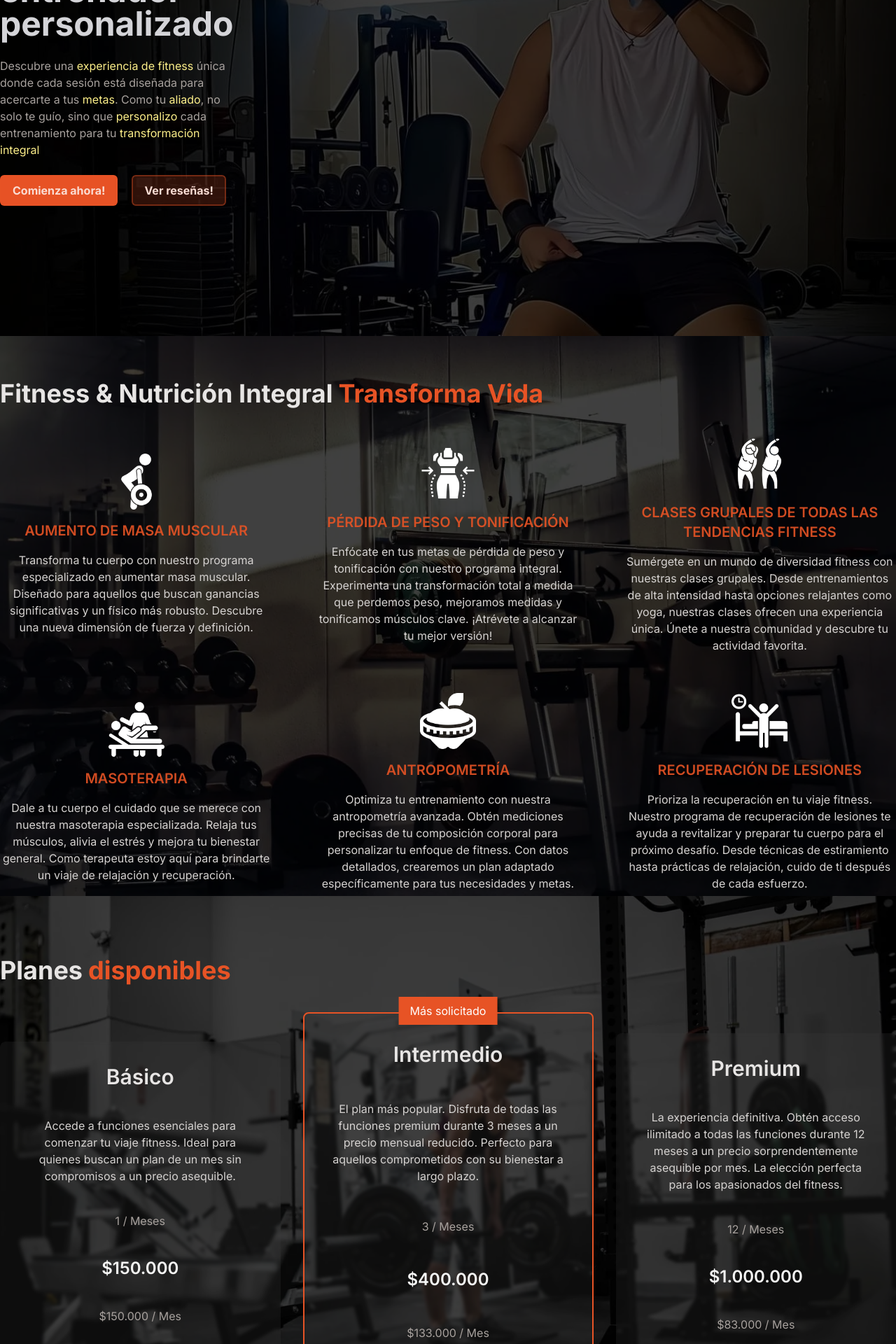
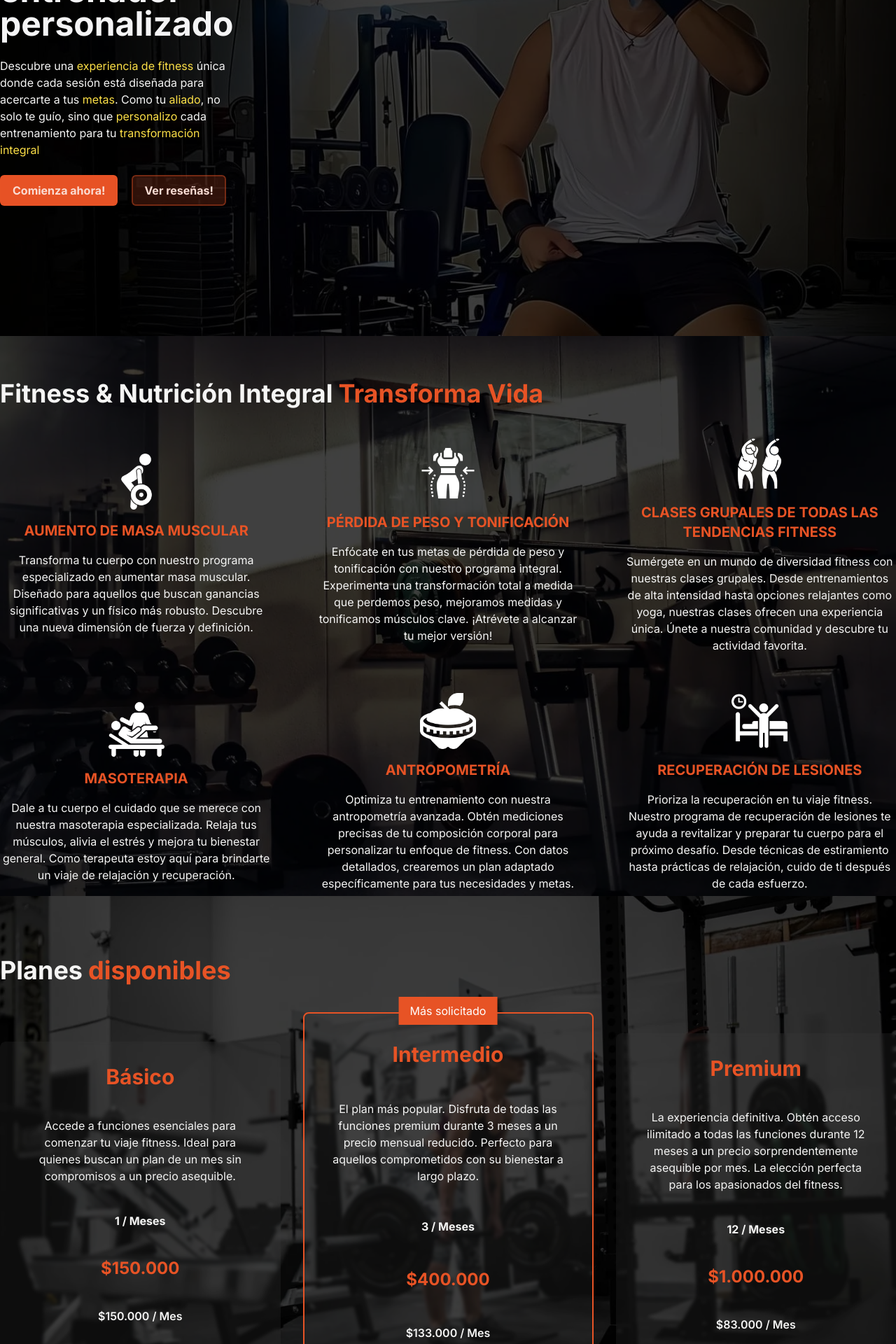
Before and after one commit to luisalmenarez/fitTrainer-web, a Next.js app: page / in a window 1280 px wide. Shown: the part 320-2240 px from the top of the page at 70% size. Built offline with nearby package versions, Linux system fonts and the light colour scheme.

Commit message:
Improvements added to accessibility and web performance

```diff
--- a/components/hero.tsx
+++ b/components/hero.tsx
@@ -23,18 +23,18 @@ const Hero = () => {
         <div className="absolute bg-black bg-opacity-75 left-0 top-0 w-full h-full" />
         <Container>
           <div className="absolute w-11/12 md:w-4/5 top-1/2 -translate-y-1/2 flex flex-col gap-6 items-center text-center sm:items-start sm:text-left">
-            <h1 className="w-full sm:w-7/12 md:w-5/12 lg:w-7/12 text-zinc-300 text-4xl lg:text-5xl font-bold">
+            <h1 className="w-full sm:w-7/12 md:w-5/12 lg:w-7/12 text-zinc-100 text-4xl lg:text-5xl font-bold">
               Transforma tu cuerpo y mente con el mejor entrenador personalizado
             </h1>
-            <p className="w-full sm:w-7/12 md:w-6/12 lg:w-5/12 xl:w-4/12 text-stone-400">
+            <p className="w-full sm:w-7/12 md:w-6/12 lg:w-5/12 xl:w-4/12 text-stone-100">
               Descubre una{" "}
-              <span className="text-yellow-200">experiencia de fitness</span>{" "}
+              <span className="text-yellow-300">experiencia de fitness</span>{" "}
               única donde cada sesión está diseñada para acercarte a tus{" "}
-              <span className="text-yellow-200">metas</span>. Como tu{" "}
-              <span className="text-yellow-200">aliado</span>, no solo te guío,
-              sino que <span className="text-yellow-200">personalizo</span> cada
+              <span className="text-yellow-300">metas</span>. Como tu{" "}
+              <span className="text-yellow-300">aliado</span>, no solo te guío,
+              sino que <span className="text-yellow-300">personalizo</span> cada
               entrenamiento para tu{" "}
-              <span className="text-yellow-200">transformación integral</span>
+              <span className="text-yellow-300">transformación integral</span>
             </p>
             <div className="w-9/12 md:w-1/2 flex flex-col sm:flex-row items-center gap-5">
               <ButtonPrimary
--- a/components/shared/header.tsx
+++ b/components/shared/header.tsx
@@ -21,7 +21,10 @@ const Header = () => {
             <MainMenu />
           </section>
           <section className="lg:hidden">
-            <button onClick={() => setShowMenu(true)} type="button">
+            <button
+              onClick={() => setShowMenu(true)}
+              type="button"
+              aria-label="Toggle Menú">
               <IconMenu isOpen={showMenu} />
             </button>
           </section>
--- a/components/shared/main-menu.tsx
+++ b/components/shared/main-menu.tsx
@@ -9,7 +9,9 @@ const MainMenu = () => {
       <MenuItem href="#services" text="Servicio" />
       <MenuItem href="#about" text="Sobre mí" />
       <MenuItem href="#contact" text="Contacto" />
-      <ButtonPrimary type="button" text="Solicita tu asesoría!" />
+      <li>
+        <ButtonPrimary type="button" text="Solicita tu asesoría!" />
+      </li>
     </ul>
   );
 };
--- a/components/ui/item-plan.tsx
+++ b/components/ui/item-plan.tsx
@@ -28,15 +28,15 @@ const ItemPlan: FC<ItemPlanProps> = ({
       )}>
       {active && (
         <div className="absolute z-50 bg-primary py-2 px-4 text-white -top-6 left-1/2 -translate-x-1/2 ">
-          <h5>Más solicitado</h5>
+          <h4>Más solicitado</h4>
         </div>
       )}
 
-      <h3 className="text-3xl text-stone-200 font-semibold"> {name} </h3>
-      <p className="text-center text-stone-300">{description}</p>
-      <time>{duration} / Meses </time>
-      <p className="text-2xl font-semibold text-stone-100">${price} </p>
-      <p> ${priceMonth} / Mes</p>
+      <h3 className="text-3xl text-primary font-bold"> {name} </h3>
+      <p className="text-center text-stone-100">{description}</p>
+      <time className="text-stone-100 font-bold">{duration} / Meses </time>
+      <p className="text-2xl font-bold text-primary">${price} </p>
+      <p className="text-stone-100 font-semibold"> ${priceMonth} / Mes</p>
       <ButtonPrimary
         type="button"
         text="Seleccionar plan"
--- a/components/ui/item-service.tsx
+++ b/components/ui/item-service.tsx
@@ -19,11 +19,11 @@ const ItemService: FC<ItemServiceProps> = ({ image, title, description }) => {
           className="object-cover"
         />
       </div>
-      <h3 className="text-xl text-center uppercase font-semibold text-primary/90">
+      <h3 className="text-xl text-center uppercase font-bold text-primary">
         {" "}
         {title}{" "}
       </h3>
-      <p className="text-center text-stone-300 max-w-sm">{description} </p>
+      <p className="text-center text-stone-100 max-w-sm">{description} </p>
     </div>
   );
 };
--- a/components/ui/menu-item.tsx
+++ b/components/ui/menu-item.tsx
@@ -12,6 +12,7 @@ const MenuItem = ({ className, text, href }: MenuItemProps) => {
     <li className="grid place-items-center">
       <Link
         href={href}
+        tabIndex={0}
         className={cn(
           "text-zinc-300 py-2 px-4 border-b-2 border-transparent hover:border-primary transition-all duration-300",
           className
--- a/components/ui/tite.tsx
+++ b/components/ui/tite.tsx
@@ -7,7 +7,7 @@ interface TitleProps {
 
 const Title: FC<TitleProps> = ({ title, titleColor }) => {
   return (
-    <h2 className="flex flex-col sm:flex-row items-center gap-2 text-4xl text-center text-stone-200 font-bold mt-14 mb-10">
+    <h2 className="flex flex-col sm:flex-row items-center gap-2 text-4xl text-center text-stone-100 font-bold mt-14 mb-10">
       {title}
       <span className="text-primary"> {titleColor} </span>
     </h2>
```
